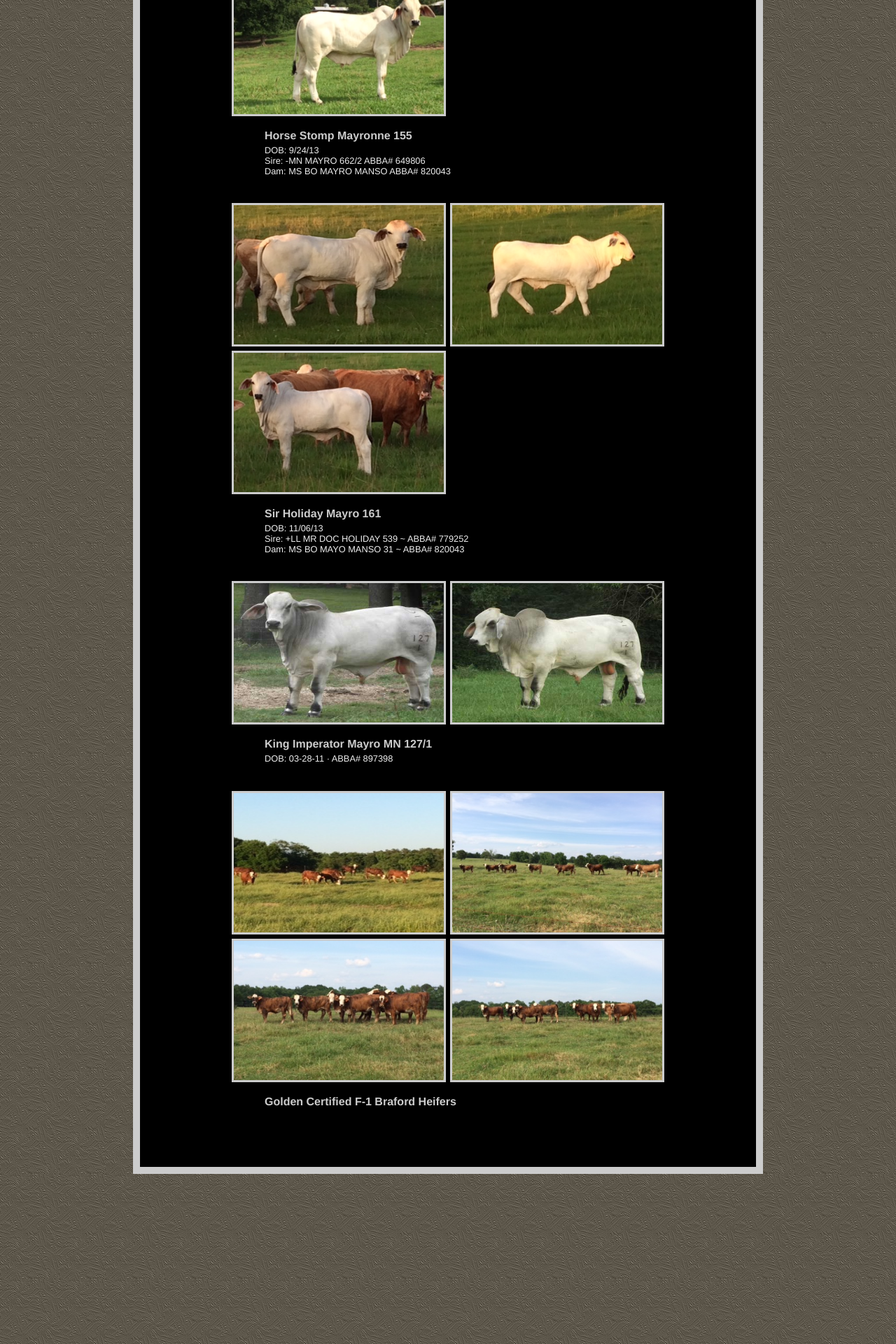
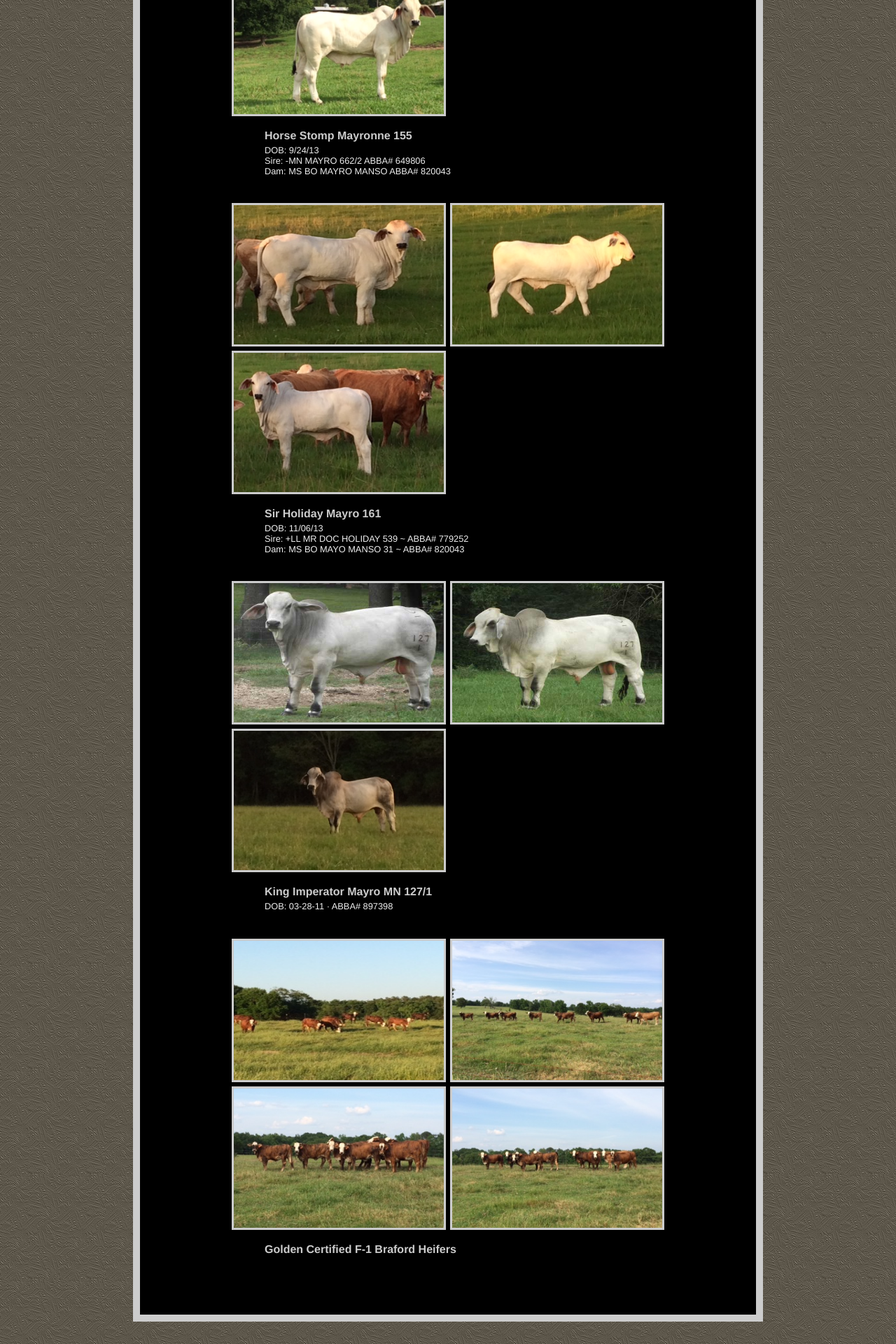
Before and after one commit to jshawl/horsestomp, a Jekyll site: the page built from for-sale.md, in a window 1280 px wide. Shown: the part 723-2643 px from the top of the page at 70% size. Built offline with Jekyll 4.4.1, drawn with Linux system fonts in a browser that asks for light colours.

Commit message:
Add image to king imperator

```diff
--- a/for-sale.md
+++ b/for-sale.md
@@ -20,6 +20,7 @@ cows:
     images:
       - /images/for-sale/7357.jpg
       - /images/for-sale/7375.jpg
+      - /images/for-sale/ki-3.jpeg
   - name: Golden Certified F-1 Braford Heifers
     images:
       - /images/for-sale/golden-certified-f-1-bradford-heifers-1.jpeg
```
Also changed, not shown: images/for-sale/ki-3.jpeg (added).
